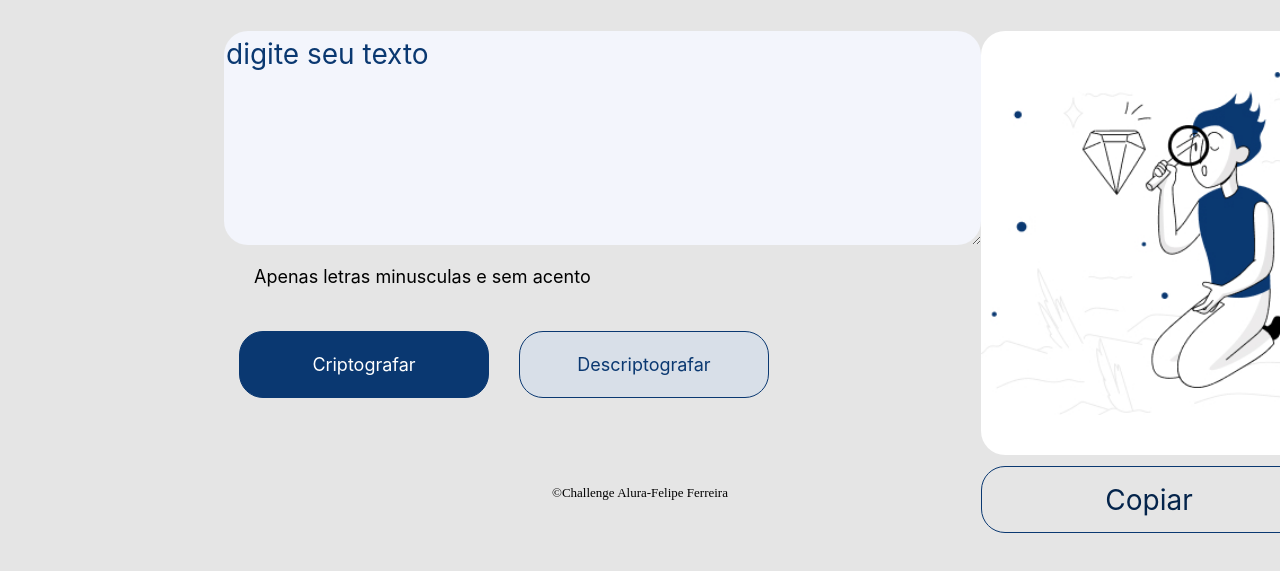
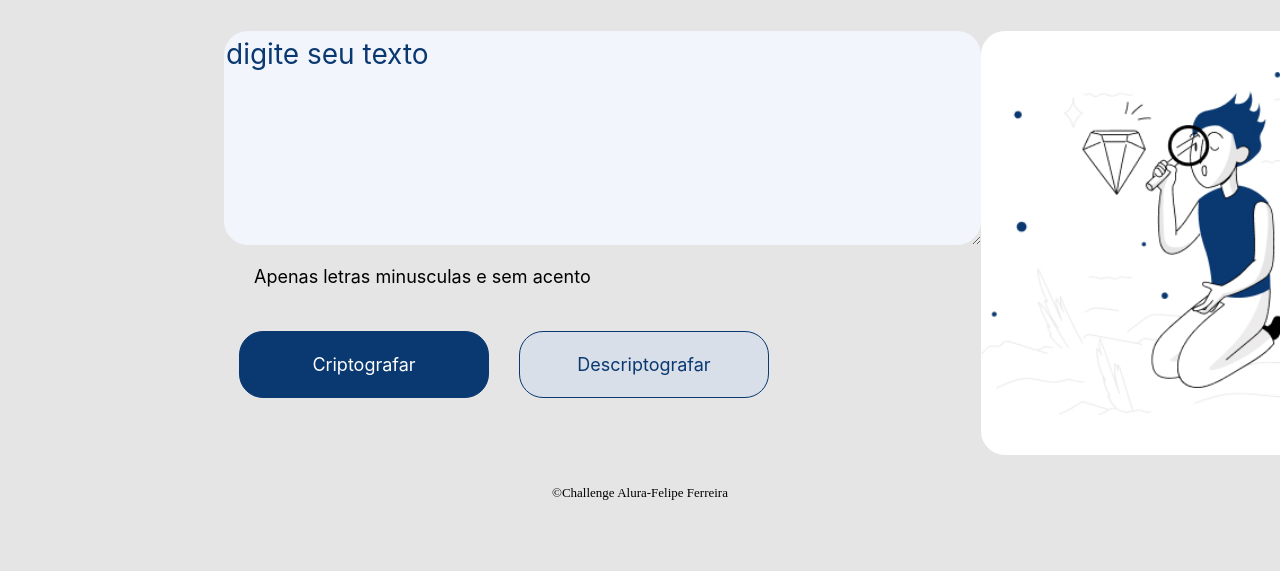
Before and after one commit to fefr7/Challenger-ONE, a plain HTML site: page Index.html in a window 1280 px wide. Shown: the part 97-668 px from the top of the page. Drawn offline with Linux system fonts and the light colour scheme.

Commit message:
Atualização

```diff
--- a/Index.html
+++ b/Index.html
@@ -31,7 +31,7 @@
                 <textarea class="mensagem" cols="20" rows = "10"></textarea>
 
             </div>
-            <button class="btn-copiar">Copiar</button>
+
         </Section>
 
     </main>
--- a/style.css
+++ b/style.css
@@ -87,19 +87,6 @@
     font-size: 18px;
     margin: 15px;
   }
-  .btn-copiar {
-
-    border: 1px solid #0a3871;
-    border-radius: 24px;
-    color: #04244b;
-    cursor: pointer;
-    height: 67px;
-    margin-left:100 ;
-    margin-top:402 ;
-    position: absolute;
-    width: 336px;
-
-    }
 
     .informação{
       color:black;
```
